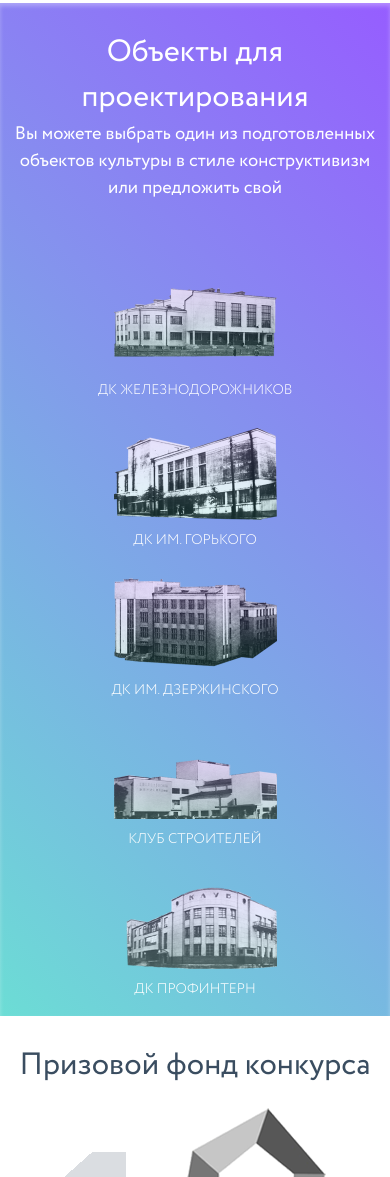
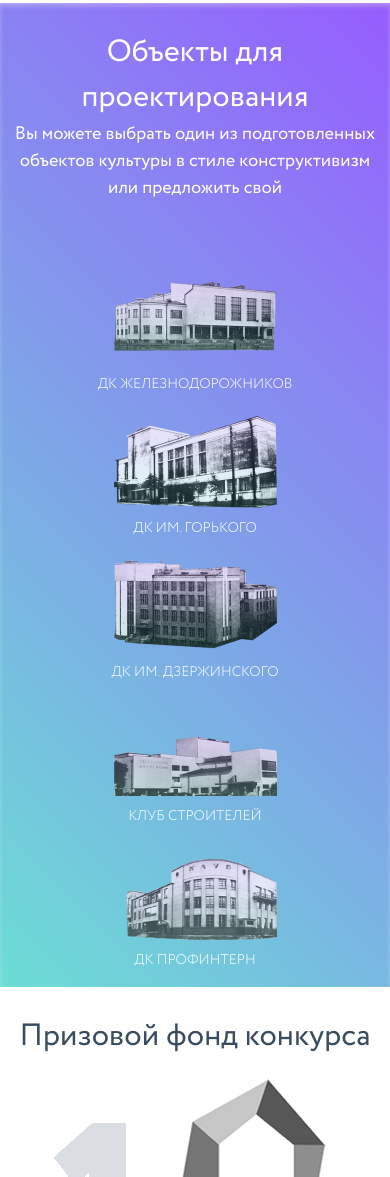
Before and after one commit to JosephYanArley/bim, a website: page public_html/index.html in a window 390 px wide. Shown: the part 3154-4331 px from the top of the page. Drawn offline with nearby package versions, Linux system fonts and the light colour scheme.

Commit message:
Update main_bim.css
Объекты fix

```diff
--- a/public_html/stylesheets/main_bim.css
+++ b/public_html/stylesheets/main_bim.css
@@ -942,6 +942,9 @@ footer{
     .second-slide-text{
         padding:5%;
     }
+    .fifth-slide-examples{
+        flex-direction: column;
+    }
 
 }
 
@@ -1082,12 +1085,11 @@ h1{
     }
     .fifth-slide-examples{
         padding-bottom: 10%;
-        flex-direction: column;
     }
     .fifth-slide-examples>div{
         min-width: 200px;
         height: 100px;
-        margin-top:17%;
+        padding-top:15%;                /*отступы!*/
     }
     .fifth-slide-examples>div>span{
         font-size:1rem;
```
